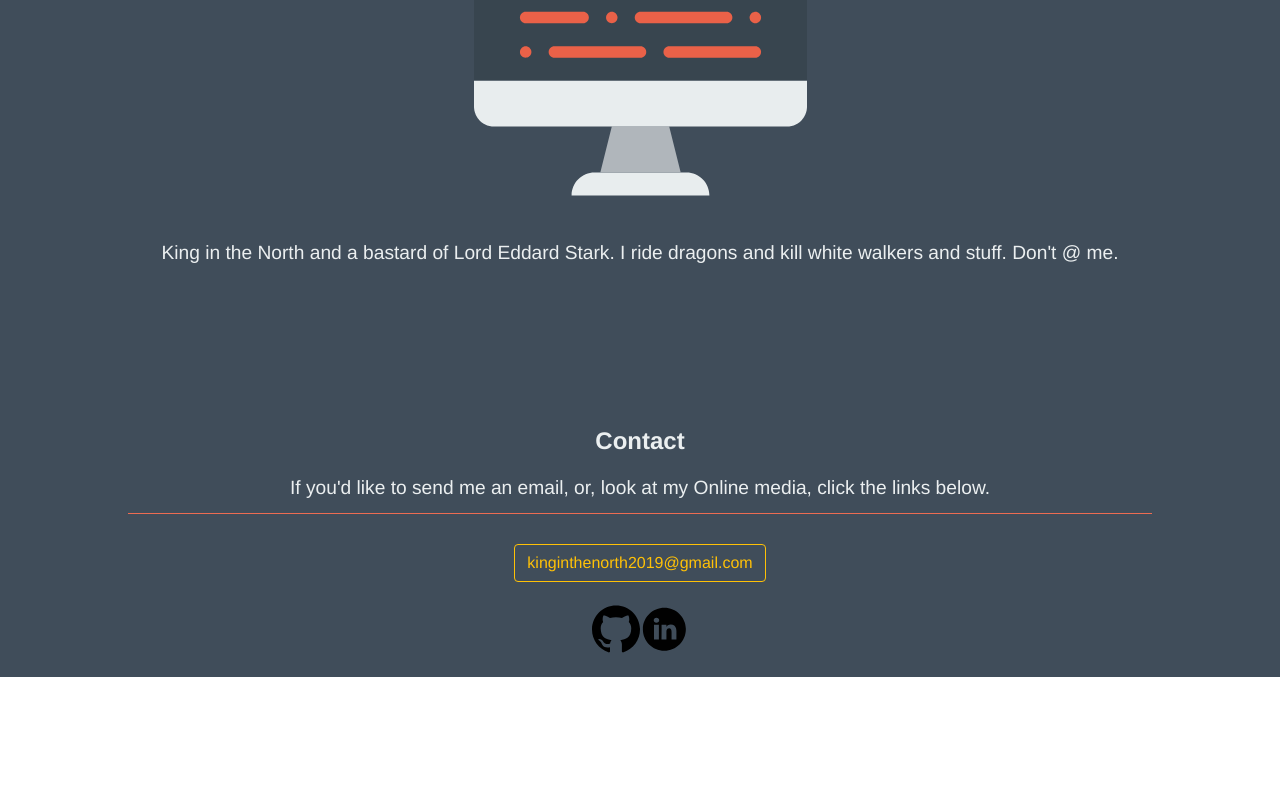
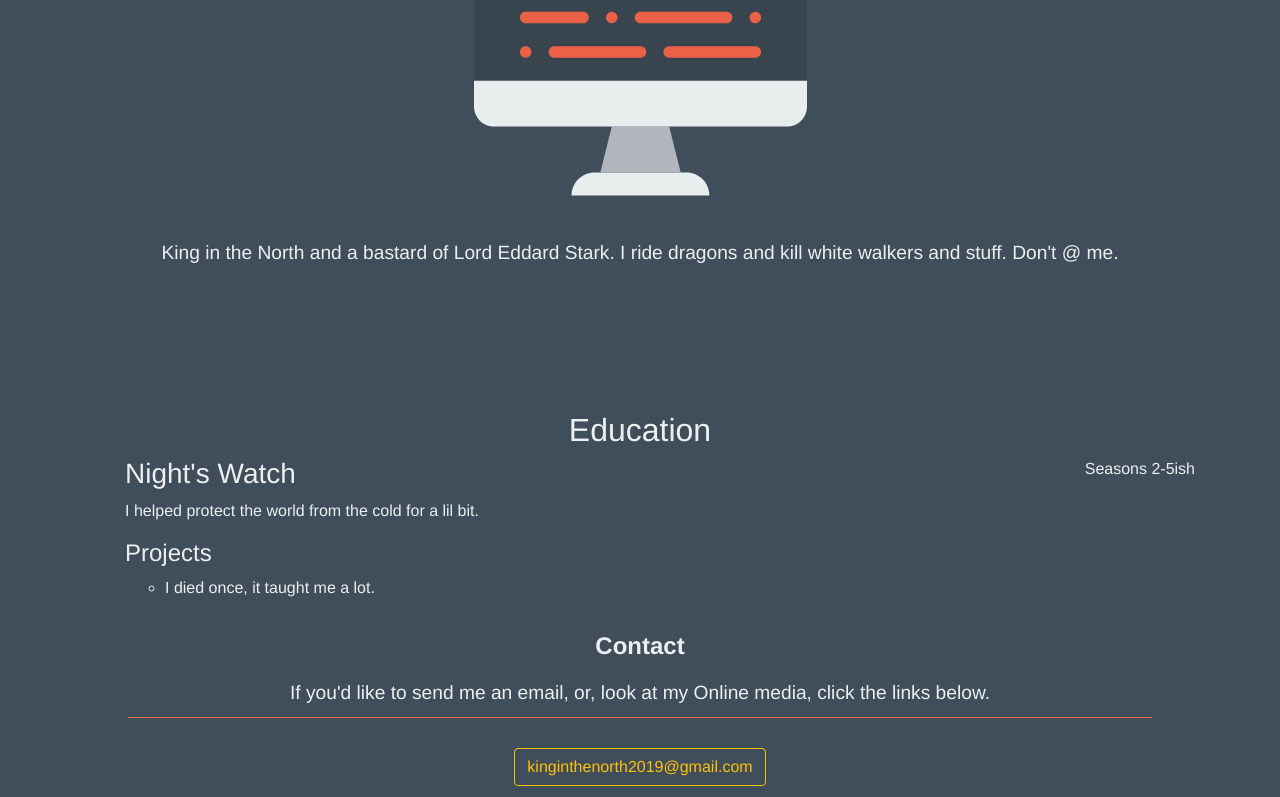
Before and after one commit to holistic-web/portfolio-fabricator, a Vue app: page / in a window 1280 px wide. Shown: the part 389-1186 px from the top of the page. Before the commit the page ends 1066 px from the top, so only its background shows below. Built offline with nearby package versions, Linux system fonts and the light colour scheme.

Commit message:
feat: education section

```diff
--- a/src/components/Education.vue
+++ b/src/components/Education.vue
@@ -1,5 +1,24 @@
 <template>
 	<b-container class="Education">
+
+		<h2>Education</h2>
+
+		<ul>
+			<li class="Education__item">
+				<div class="Education__item__row">
+					<h3>Night's Watch</h3>
+					<span>Seasons 2-5ish</span>
+				</div>
+				<p>I helped protect the world from the cold for a lil bit.</p>
+				<h4>Projects</h4>
+				<ul>
+					<li>
+						I died once, it taught me a lot.
+					</li>
+				</ul>
+			</li>
+
+		</ul>
 
 	</b-container>
 </template>
@@ -11,5 +30,19 @@
 	display: flex;
 	flex-direction: column;
 	justify-content: center;
+
+	&__item {
+		display: flex;
+		flex-direction: column;
+		align-content: flex-start;
+		text-align: left;
+
+		&__row {
+			display: flex;
+			flex-direction: row;
+			justify-content: space-between;
+		}
+
+	}
 }
 </style>
```
